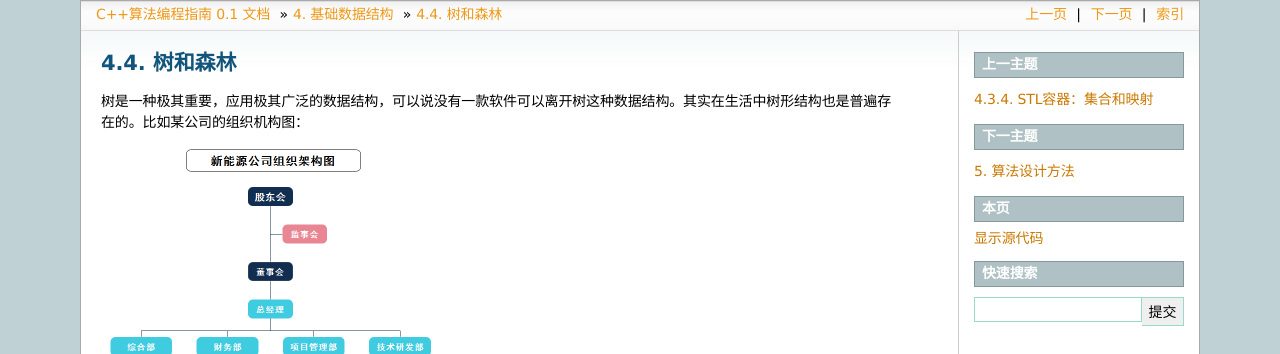
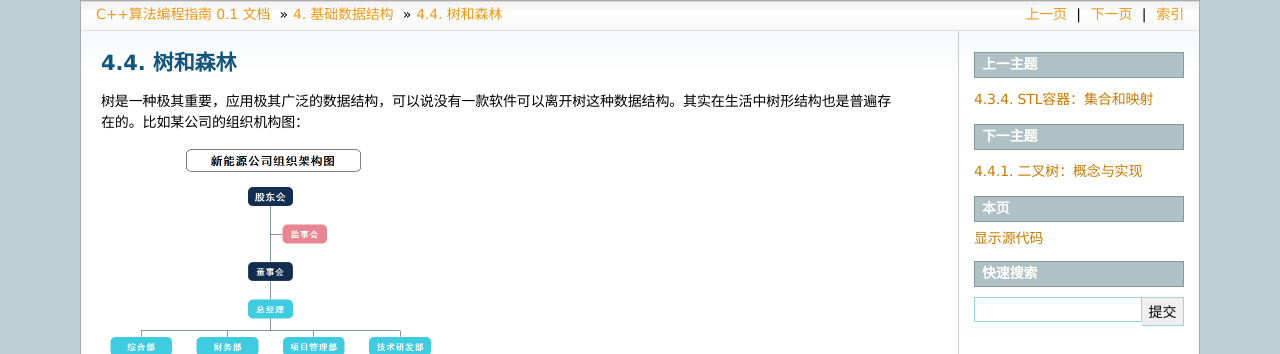
Before and after one commit to majorli/algo_guide, a Sphinx documentation site: the page built from source/ch03/340_tree.rst, in a window 1280 px wide and 900 px high. Shown: the top 354 px of the window. Built offline with Sphinx 7.4.7, drawn with Linux system fonts in a browser that asks for light colours; formulas are drawn with MathJax 3.

Commit message:
20200731_2333draft_341_writing

```diff
--- a/source/ch03/340_tree.rst
+++ b/source/ch03/340_tree.rst
@@ -27,3 +27,8 @@
 如果把若干棵树放在一起形成一个组，这样形成的新的数据结构我们就称之为\ :strong:`森林`\ （forest）。森林里可以只有一棵树，所以每一棵单独的树本身也就是一个森林。
 
 本部分重点要学习的内容是二叉树及其应用，包括二叉检索树和堆等等，另外也会学习一部分关于通常的树和森林的知识。
+
+.. toctree::
+   :maxdepth: 2
+
+   sec04/341_bitree_1
--- /dev/null
+++ b/source/ch03/sec04/341_bitree_1.rst
@@ -0,0 +1,2 @@
+二叉树：概念与实现
+++++++++++++++++++
```
